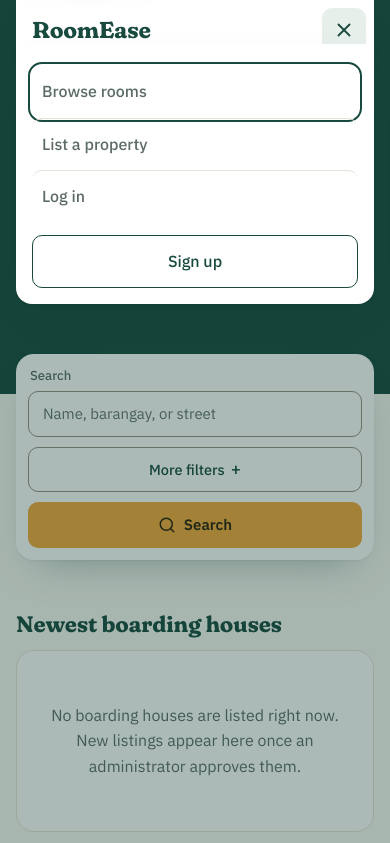
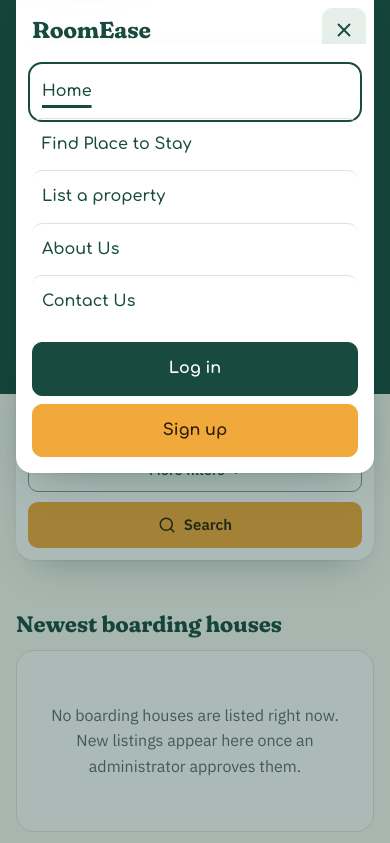
Before and after one commit to Hanzoo123/Roomease, a PHP site: page /roomease/ in a window 390 px wide, after a click that opens the changed part. Shown: the top 843 px of the page. Run offline with PHP 8.4, Linux system fonts and the light colour scheme; data comes from the database, SQL or seed files in the repository; data that the repository does not hold is empty; some libraries are stand-ins or nearby versions.

Commit message:
Header: Home, Find Place to Stay, About Us and Contact Us, after MyBoardMate's
The public header gains Home, About Us and Contact Us beside Find Place to
Stay (the old "Browse rooms"), in the order MyBoardMate's uses. Its links are
set in Comfortaa, forest green, and a 3px forest underline runs under the one
being pointed at, focused, or viewed. It is a text underline rather than a
drawn bar, so it is always as wide as the words, in the tab and in the
phone's sheet alike, and sits far enough down to clear the "y" in "Stay".

Log in is a solid forest button and Sign up a marigold one, with the same
dark ink as Search and Call, since white on marigold would not read. A
landlord's Add listing is solid forest too; Log out stays a plain link.

Comfortaa is self-hosted like the other faces (assets/fonts, latin subset,
30 KB, SIL Open Font License, from @fontsource-variable/comfortaa), so the
header renders the same offline and the CSP needs no change.

In the wider face the full row needs about 1100px, a landlord's the most, so
the links now fold into the menu sheet below 1120px instead of 820px, and the
role tag shows in the sheet only: across the tab it alone pushed a landlord's
header onto a second row.

Co-Authored-By: Claude Opus 5.5 <noreply@anthropic.com>

```diff
--- a/assets/css/style.css
+++ b/assets/css/style.css
@@ -48,10 +48,22 @@
   unicode-range: U+0100-02BA, U+02BD-02C5, U+02C7-02CC, U+02CE-02D7, U+02DD-02FF, U+0304, U+0308, U+0329, U+1D00-1DBF, U+1E00-1E9F, U+1EF2-1EFF, U+2020, U+20A0-20AB, U+20AD-20C0, U+2113, U+2C60-2C7F, U+A720-A7FF;
 }
 
+/* Comfortaa, the rounded face of the header's links and buttons only (SIL
+   Open Font License, from @fontsource-variable/comfortaa). Latin alone: the
+   navigation has no peso signs to set. */
+@font-face {
+  font-family: 'Comfortaa';
+  font-style: normal;
+  font-weight: 300 700;
+  font-display: swap;
+  src: url('../fonts/comfortaa-var-latin.woff2') format('woff2');
+  unicode-range: U+0000-00FF, U+0131, U+0152-0153, U+02BB-02BC, U+02C6, U+02DA, U+02DC, U+0304, U+0308, U+0329, U+2000-206F, U+20AC, U+2122, U+2191, U+2193, U+2212, U+2215, U+FEFF, U+FFFD;
+}
+
 /* One frame colour (forest), one accent (marigold), one ground (paper).
    Marigold marks the thing a visitor came for: the hero's second line, the
-   Search button, and the Call button. Nothing else. Status colours are
-   functional and only ever appear as pills. */
+   Search button, the Call button, and Sign up in the header. Nothing else.
+   Status colours are functional and only ever appear as pills. */
 :root {
   --paper: #FAF8F3;
   --panel: #FFFFFF;
@@ -110,6 +122,7 @@
 
   --font-display: 'Fraunces', Georgia, 'Times New Roman', serif;
   --font-body: 'IBM Plex Sans', 'Segoe UI', -apple-system, sans-serif;
+  --font-nav: 'Comfortaa', 'IBM Plex Sans', 'Segoe UI', sans-serif;
   --font-mono: ui-monospace, 'Cascadia Mono', Consolas, monospace;
 }
 
@@ -299,22 +312,44 @@ main:focus {
   gap: 2px;
 }
 
+/* The links are set in Comfortaa, forest green. Under the pointer, under
+   keyboard focus, and under the page being viewed, a 3px forest line runs the
+   width of the words, far enough below to clear "y" and "g". It is an
+   underline rather than a drawn bar, so it always matches the text's width,
+   in the tab and in the phone's sheet alike. */
 .nav a {
-  color: var(--ink-soft);
-  font-size: 15px;
-  font-weight: 500;
-  padding: 7px 12px;
+  font-family: var(--font-nav);
+  font-size: 16px;
+  font-weight: 600;
+  color: var(--forest);
+  padding: 8px 11px;
   border-radius: var(--r-md);
+  text-decoration-line: underline;
+  text-decoration-thickness: 3px;
+  text-decoration-color: transparent;
+  text-underline-offset: 9px;
+  text-decoration-skip-ink: none;
+  transition: text-decoration-color .2s ease, background-color .15s ease, color .15s ease;
 }
 
 .nav a:hover,
+.nav a:focus-visible,
 .nav a[aria-current="page"] {
   color: var(--forest);
-  background: var(--leaf);
+  text-decoration-color: var(--forest);
+}
+
+/* The two buttons carry their own weight and never an underline. */
+.nav a.btn-nav,
+.nav a.btn-nav:hover,
+.nav a.btn-nav:focus-visible {
   text-decoration: none;
 }
 
+/* Shown in the phone's sheet only: across the tab, beside eight links, it was
+   the one thing that pushed a landlord's header onto a second row. */
 .role-tag {
+  display: none;
   font-size: 12.5px;
   color: var(--muted-fg);
   background: var(--muted-bg);
@@ -323,23 +358,61 @@ main:focus {
   margin: 0 6px;
 }
 
+/* Log in (and a landlord's Add listing) is solid forest; Sign up is the
+   marigold, with the same dark ink as Search and Call, since white on
+   marigold would not read. */
 .nav .btn-nav {
-  color: var(--forest);
-  border: 1px solid var(--forest);
-  margin-left: 6px;
-}
-
-.nav .btn-nav:hover {
+  display: inline-flex;
+  align-items: center;
+  justify-content: center;
+  min-height: 44px;
+  padding: 10px 20px;
+  margin-left: 8px;
+  border: 1px solid transparent;
+  border-radius: var(--r-md);
+  font-weight: 700;
+}
+
+.nav .btn-nav + .btn-nav {
+  margin-left: 4px;
+}
+
+.nav .btn-nav--solid {
   background: var(--forest);
+  border-color: var(--forest);
   color: #fff;
+}
+
+.nav .btn-nav--solid:hover,
+.nav .btn-nav--solid[aria-current="page"] {
+  background: var(--forest-deep);
+  border-color: var(--forest-deep);
+  color: #fff;
+}
+
+.nav .btn-nav--accent {
+  background: var(--marigold);
+  border-color: var(--marigold);
+  color: var(--on-marigold);
+}
+
+.nav .btn-nav--accent:hover {
+  background: var(--marigold-hover);
+  border-color: var(--marigold-hover);
+  color: var(--on-marigold);
+}
+
+.nav .btn-nav:focus-visible {
+  outline: 2px solid var(--forest);
+  outline-offset: 2px;
 }
 
 /* =========================================================
    The same header on a phone: the tab stays one line
    ---------------------------------------------------------
-   Under 820px the links leave the tab — where they were wrapping onto a
-   second and third row — and become a sheet that hangs under it, opened by
-   the button beside the wordmark. The sheet is plain on purpose: the page's
+   Under 1120px the links leave the tab — where they would wrap onto a
+   second row; the widest header, a landlord's, needs 1100px — and become a
+   sheet that hangs under it, opened by the button beside the wordmark. The sheet is plain on purpose: the page's
    one bold element is the seam below, not the navigation.
 
    Everything here is gated on html.js, which header.php sets before the first
@@ -385,7 +458,7 @@ main:focus {
   touch-action: none;
 }
 
-@media (max-width: 820px) {
+@media (max-width: 1120px) {
   html.js .nav-toggle {
     display: inline-flex;
   }
@@ -440,16 +513,28 @@ main:focus {
   }
 
   html.js .role-tag {
+    display: inline-block;
     align-self: flex-start;
     margin: 4px 10px 8px;
   }
 
-  /* The one action in the sheet, kept last and given the full width. */
+  /* The buttons close the sheet, full width, one under the other. */
   html.js .nav .btn-nav {
-    margin: 12px 0 0;
-    border-top: 1px solid var(--forest);
+    margin: 8px 0 0;
     padding: 13px 10px;
     text-align: center;
+  }
+
+  html.js .nav a:not(.btn-nav) + .btn-nav {
+    margin-top: 14px;
+  }
+
+  html.js .nav .btn-nav--solid {
+    border-top-color: var(--forest);
+  }
+
+  html.js .nav .btn-nav--accent {
+    border-top-color: var(--marigold);
   }
 
   html.nav-open,
--- a/includes/layouts/header.php
+++ b/includes/layouts/header.php
@@ -74,7 +74,8 @@ $navCurrent = function ($path) {
         </button>
 
         <nav class="nav" id="site-nav" aria-label="Main">
-          <a href="<?= base_url('boarder/browse.php') ?>"<?= $navCurrent('boarder/browse.php') ?>>Browse rooms</a>
+          <a href="<?= base_url('index.php') ?>"<?= $navCurrent('index.php') ?>>Home</a>
+          <a href="<?= base_url('boarder/browse.php') ?>"<?= $navCurrent('boarder/browse.php') ?>>Find Place to Stay</a>
           <?php if (is_logged_in()): ?>
             <?php if (current_role() === 'landlord'): ?>
               <a href="<?= base_url('landlord/dashboard.php') ?>">My listings</a>
@@ -83,18 +84,23 @@ $navCurrent = function ($path) {
             <?php elseif (current_role() === 'boarder'): ?>
               <a href="<?= base_url('boarder/saved.php') ?>"<?= $navCurrent('boarder/saved.php') ?>>Saved</a>
             <?php endif; ?>
+          <?php else: ?>
+            <a href="<?= base_url('auth/register.php?role=landlord') ?>" class="nav-extra">List a property</a>
+          <?php endif; ?>
+          <a href="<?= base_url('legal/about.php') ?>"<?= $navCurrent('legal/about.php') ?>>About Us</a>
+          <a href="<?= base_url('legal/contact.php') ?>"<?= $navCurrent('legal/contact.php') ?>>Contact Us</a>
+          <?php if (is_logged_in()): ?>
             <?php if (current_role() !== 'boarder'): ?>
               <span class="role-tag"><?= h(current_role()) ?></span>
             <?php endif; ?>
             <a href="<?= base_url('auth/profile.php') ?>" class="nav-extra"<?= $navCurrent('auth/profile.php') ?>>Profile</a>
             <a href="<?= base_url('auth/logout.php') ?>">Log out</a>
             <?php if (current_role() === 'landlord'): ?>
-              <a href="<?= base_url('landlord/add_listing.php') ?>" class="btn-nav">Add listing</a>
+              <a href="<?= base_url('landlord/add_listing.php') ?>" class="btn-nav btn-nav--solid">Add listing</a>
             <?php endif; ?>
           <?php else: ?>
-            <a href="<?= base_url('auth/register.php?role=landlord') ?>" class="nav-extra">List a property</a>
-            <a href="<?= base_url('auth/login.php') ?>"<?= $navCurrent('auth/login.php') ?>>Log in</a>
-            <a href="<?= base_url('auth/register.php') ?>" class="btn-nav">Sign up</a>
+            <a href="<?= base_url('auth/login.php') ?>" class="btn-nav btn-nav--solid"<?= $navCurrent('auth/login.php') ?>>Log in</a>
+            <a href="<?= base_url('auth/register.php') ?>" class="btn-nav btn-nav--accent">Sign up</a>
           <?php endif; ?>
         </nav>
       </div>
```
Also changed, not shown: docs/PRODUCT.md (+10 -4 lines), assets/fonts/comfortaa-var-latin.woff2 (added).
